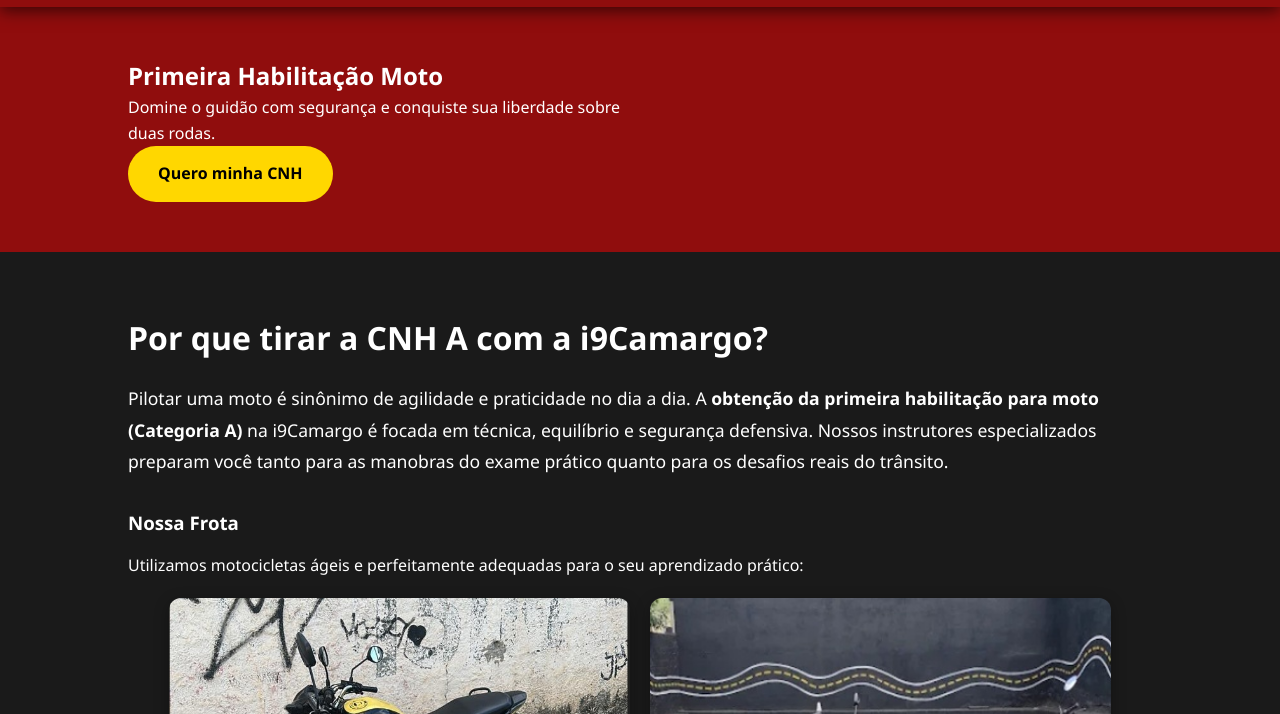
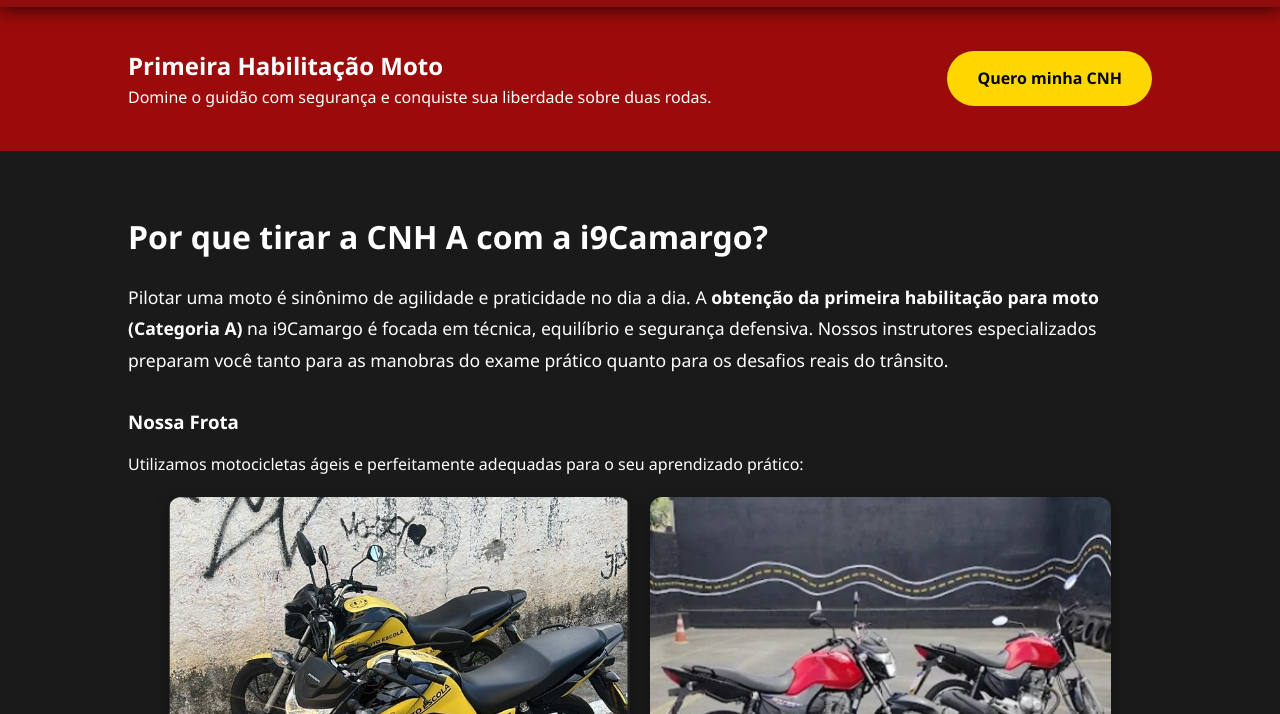
Before and after one commit to MrKalanguinho/auto-escola-site, a plain HTML site: page cnh-a.html in a window 1280 px wide. Shown: the part 86-800 px from the top of the page. Drawn offline with Linux system fonts and the light colour scheme.

Commit message:
Align banner content side by side for larger screens
Updated the layout of the banner section to align content side by side on larger screens.

```diff
--- a/cnh-a.html
+++ b/cnh-a.html
@@ -18,15 +18,14 @@
         <nav><div class="menu-item"><a href="index.html" style="color: #ffffff;">Voltar ao Início</a></div></nav>
     </header>
 
-    <!-- Estrutura do banner padronizada -->
-    <section class="banner-cnh">
+    <!-- Banner alinhado (lado a lado no PC) -->
+    <section class="banner-cnh" style="display: flex; align-items: center; justify-content: space-between; padding: 40px 10%; background: #9b0b0b;">
         <div class="conteudo-banner">
             <h1>Primeira Habilitação Moto</h1>
             <p>Domine o guidão com segurança e conquiste sua liberdade sobre duas rodas.</p>
+        </div>
+        <div class="botao-banner">
             <a href="https://wa.me/message/3VDWR5NXCJEEN1" target="_blank" class="btn-banner">Quero minha CNH</a>
-        </div>
-        <div class="imagem-banner">
-            <!-- Imagem do banner -->
         </div>
     </section>
 
```
